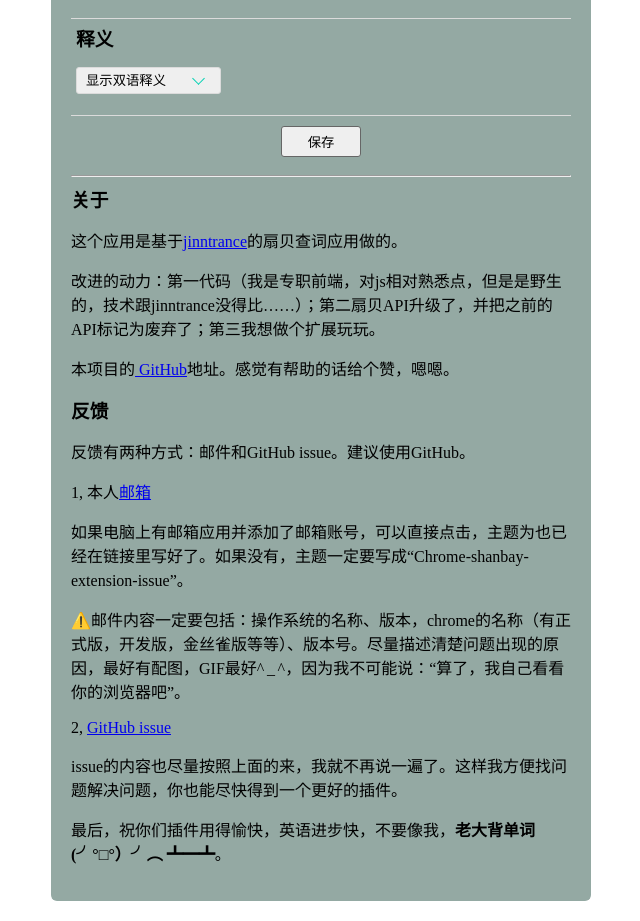
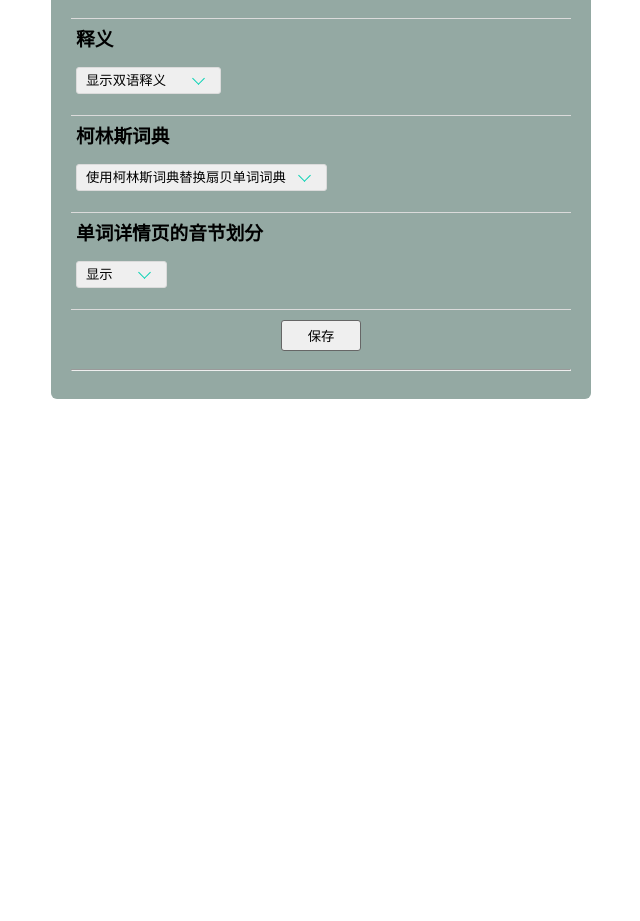
Before and after one commit to zerolfx/shanbay-helper, a browser extension: page options.html in a window 1280 px wide. Shown: the part 627-1548 px from the top of the page, without its empty margins (319-959 px from the left). After the commit the page ends 1046 px from the top, so only its background shows below. Drawn offline with Linux system fonts and the light colour scheme.

Commit message:
add: option support for collins and syllabification

```diff
--- a/options.html
+++ b/options.html
@@ -69,15 +69,24 @@
                 </select>
             </p>
         </li>
-        <!--<li>-->
-            <!--<h3>Github trending</h3>-->
-            <!--<p>-->
-                <!--<label>-->
-                    <!--<input type="radio" name="trend" value="true" checked>是-->
-                    <!--<input type="radio" name="trend" value="false">否-->
-                <!--</label>-->
-            <!--</p>-->
-        <!--</li>-->
+        <li>
+            <h3>柯林斯词典</h3>
+            <p class="select">
+                <select name="collins">
+                    <option value="true" selected>使用柯林斯词典替换扇贝单词词典</option>
+                    <option value="false">不使用外部词典</option>
+                </select>
+            </p>
+        </li>
+        <li>
+            <h3>单词详情页的音节划分</h3>
+            <p class="select">
+                <select name="syllabification">
+                    <option value="true" selected>显示</option>
+                    <option value="false">不显示</option>
+                </select>
+            </p>
+        </li>
     </ul>
 
     <div id="saveP">
@@ -86,21 +95,6 @@
     </div>
 
     <hr>
-
-    <h3>关于</h3>
-    <p>这个应用是基于<a href="https://github.com/jinntrance/shanbay-crx">jinntrance</a>的扇贝查词应用做的。</p>
-    <p>改进的动力：第一代码（我是专职前端，对js相对熟悉点，但是是野生的，技术跟jinntrance没得比……）；第二扇贝API升级了，并把之前的API标记为废弃了；第三我想做个扩展玩玩。</p>
-    <p>本项目的<a href="https://github.com/maicss/chrome-shanbay-v2"> GitHub</a>地址。感觉有帮助的话给个赞，嗯嗯。</p>
-    <h3>反馈</h3>
-    <p>反馈有两种方式：邮件和GitHub issue。建议使用GitHub。</p>
-    <p>1, 本人<a href="mailto:maicss@foxmail.com?subject=Chrome-shanbay-extension-issue">邮箱</a></p>
-    <p>如果电脑上有邮箱应用并添加了邮箱账号，可以直接点击，主题为也已经在链接里写好了。如果没有，主题一定要写成“Chrome-shanbay-extension-issue”。
-    </p>
-    <p>
-        ⚠️邮件内容一定要包括：操作系统的名称、版本，chrome的名称（有正式版，开发版，金丝雀版等等）、版本号。尽量描述清楚问题出现的原因，最好有配图，GIF最好^ _ ^，因为我不可能说：“算了，我自己看看你的浏览器吧”。</p>
-    <p>2, <a href="https://github.com/maicss/chrome-shanbay-v2/issues">GitHub issue</a></p>
-    <p>issue的内容也尽量按照上面的来，我就不再说一遍了。这样我方便找问题解决问题，你也能尽快得到一个更好的插件。</p>
-    <p>最后，祝你们插件用得愉快，英语进步快，不要像我，<strong>老大背单词(╯°□°）╯︵ ┻━┻</strong>。</p>
 </div>
 <script src="src/js/const.js"></script>
 <script src="src/js/options.js"></script>
--- a/src/js/const.js
+++ b/src/js/const.js
@@ -4,11 +4,6 @@
  * @copyright 2017-2019 maicss
  * */
 
-/**
- * 全局设置对象
- * @type {object}
- * */
-let storage = {};
 
 /** 检测是否是开发模式，用来控制日志的输出
  * @type {boolean}
@@ -152,6 +147,8 @@
   { 'reminderContent': '少壮不努力，老大背单词', desc: '提示框内容', },
   { 'autoRead': 'false', desc: '自动发音', enum: ['EN', 'US', 'false'] },
   { 'paraphrase': 'bilingual', desc: '默认释义', enum: ['Chinese', 'English', 'bilingual'] },
+  { 'collins': true, desc: '用柯林斯词典替换扇贝词典', enum: [true, false] },
+  { 'syllabification': true, desc: '在单词详情页显示单词音节划分', enum: [true, false] },
   // {'trend': true, desc: '添加Github trend导航', enum: [true, false]},
 ];
 /**
@@ -209,6 +206,11 @@
 };
 
 
+/**
+ * 全局设置对象
+ * @type {object}
+ * */
+let storage = storageSettingMap;
 
 /**
  * 从chrome的storage里获取存储的插件的设置，如果有值，就给storage赋值，否者就使用默认的storageSettingMap
@@ -219,11 +221,17 @@
     settings.__shanbayExtensionSettings.forEach(item => {
       Object.assign(storage, item)
     })
-  } else {
-    storage = storageSettingMap
   }
+});
 
-  // if (storage.trend && location.href.startsWith('https://github.com')) {
-  //   addTends()
-  // }
+
+/**
+ * 监听设置变化的事件，如果修改了设置，就更新全局的storage的值
+ * */
+chrome.storage.onChanged.addListener(function (changes) {
+  debugLogger('info', 'chrome storage changed');
+  storage = {};
+  changes.__shanbayExtensionSettings.newValue.forEach(item => {
+    Object.assign(storage, item)
+  })
 });
--- a/src/js/words.js
+++ b/src/js/words.js
@@ -42,12 +42,14 @@
   if (ele.length > 0 && ele[0].parentElement.attributes["id"] === undefined) {
     ele[0].parentElement.setAttribute('id', 'collinsResult');
     const word = $("div[class^='VocabPronounce_word']")[0].innerText;
+    if (storage.collins)
       chrome.runtime.sendMessage({ action: 'collins', word }, (response) => {
         ele.replaceWith(response.collins);
         sideBar(response);
         rank(response);
         mergeNotes();
       });
+    if (storage.syllabification)
       chrome.runtime.sendMessage({ action: 'wordsmyth', word }, (response) => {
         console.log(response);
         if (response.syllabification) {
```
Also changed, not shown: src/js/main.js (+0 -10 lines), manifest.json, readme.md. Lines whose indentation alone changed are shown as unchanged.
